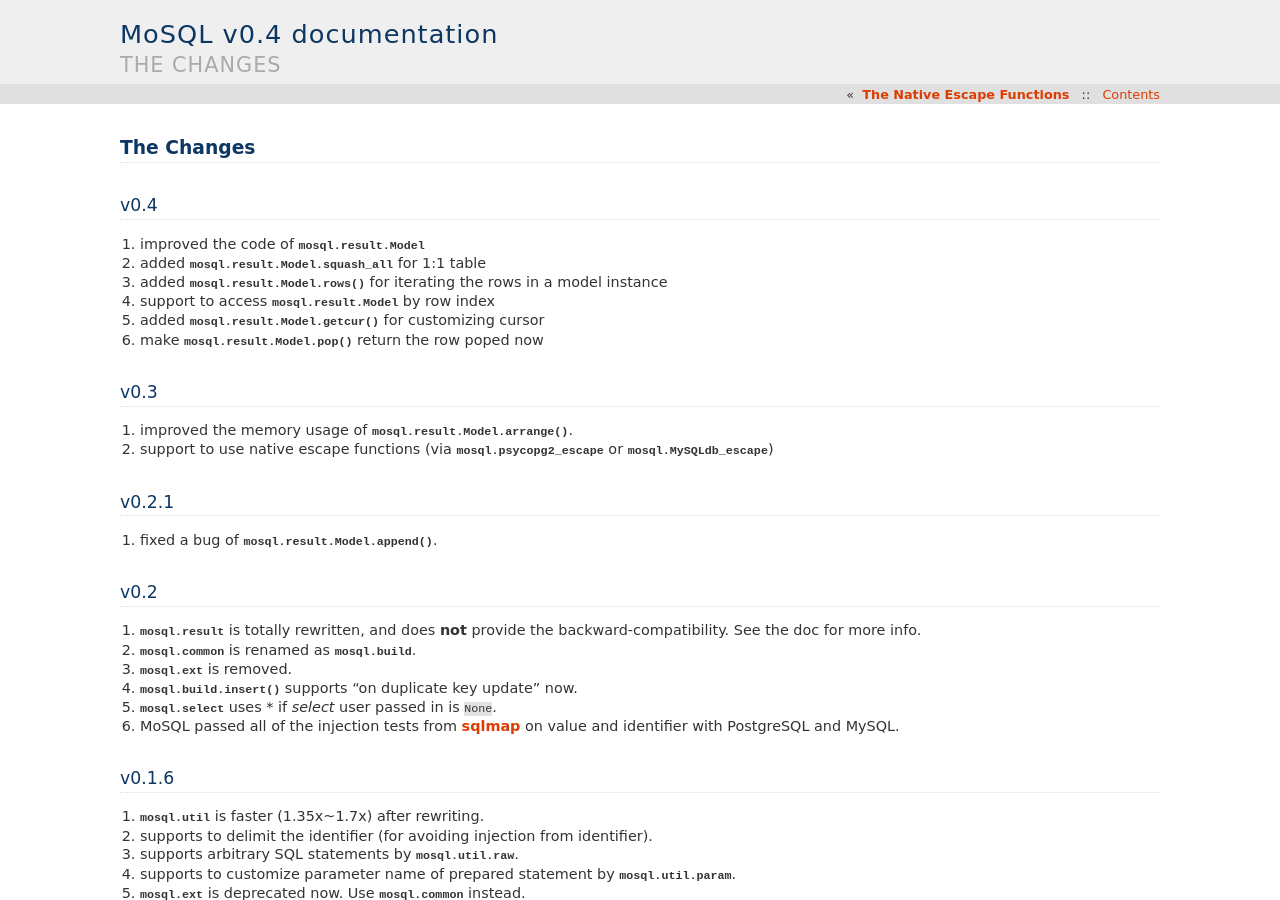
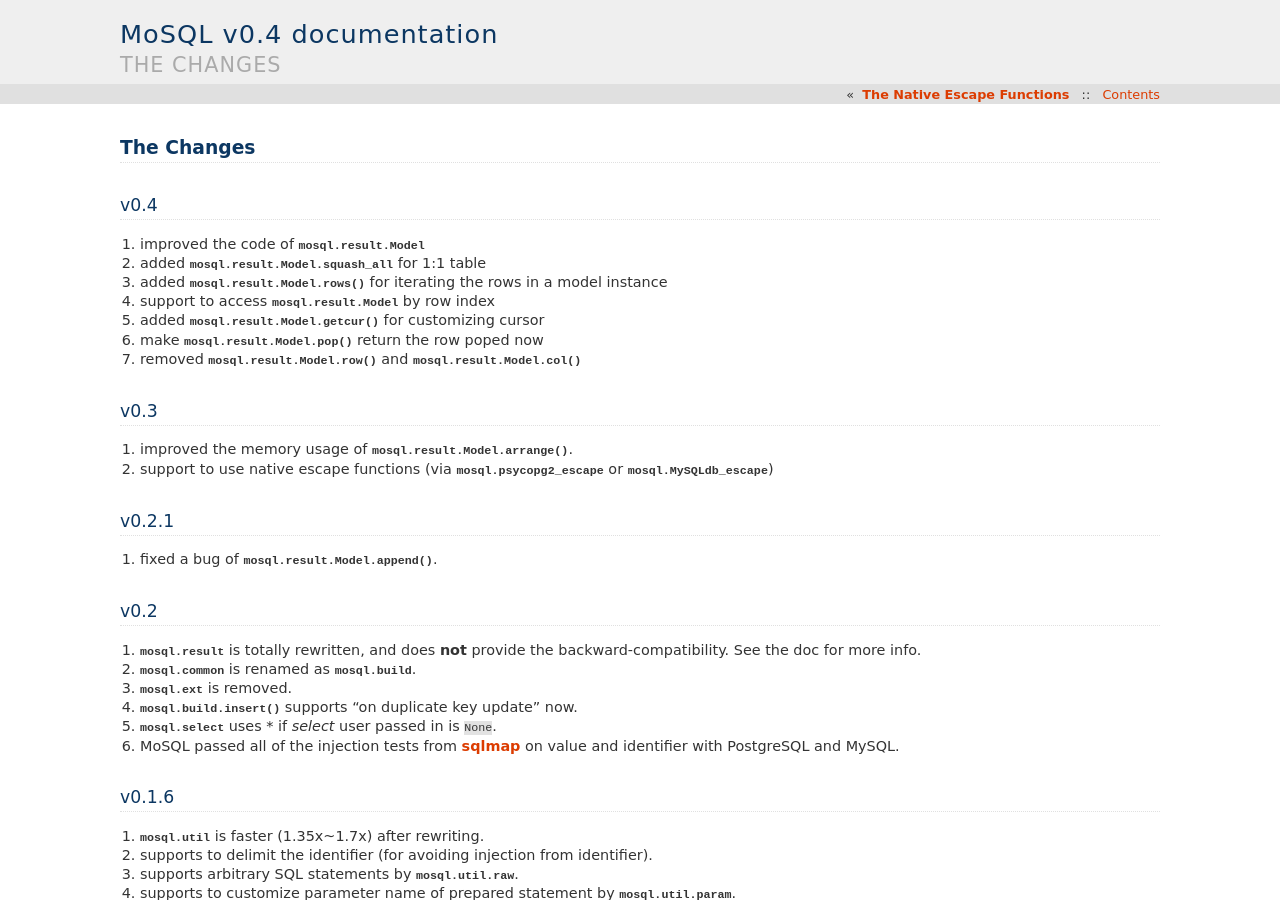
Before and after one commit to moskytw/mosql, a Sphinx documentation site: the page built from docs/changes.rst, in a window 1280 px wide and 900 px high. Built offline with Sphinx 7.4.7, drawn with Linux system fonts in a browser that asks for light colours.

Commit message:
forgot this

```diff
--- a/docs/changes.rst
+++ b/docs/changes.rst
@@ -11,6 +11,7 @@
 4. support to access :class:`mosql.result.Model` by row index
 5. added :meth:`mosql.result.Model.getcur` for customizing cursor
 6. make :meth:`mosql.result.Model.pop` return the row poped now
+7. removed :meth:`mosql.result.Model.row` and :meth:`mosql.result.Model.col`
 
 v0.3
 ----
```
